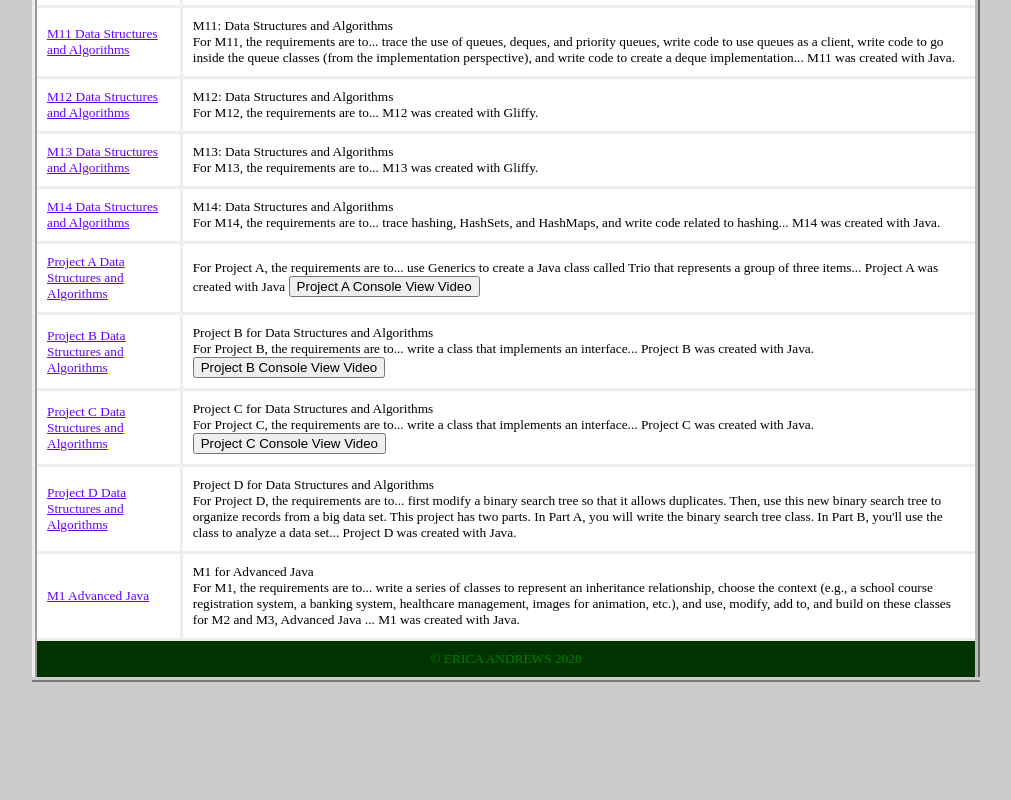
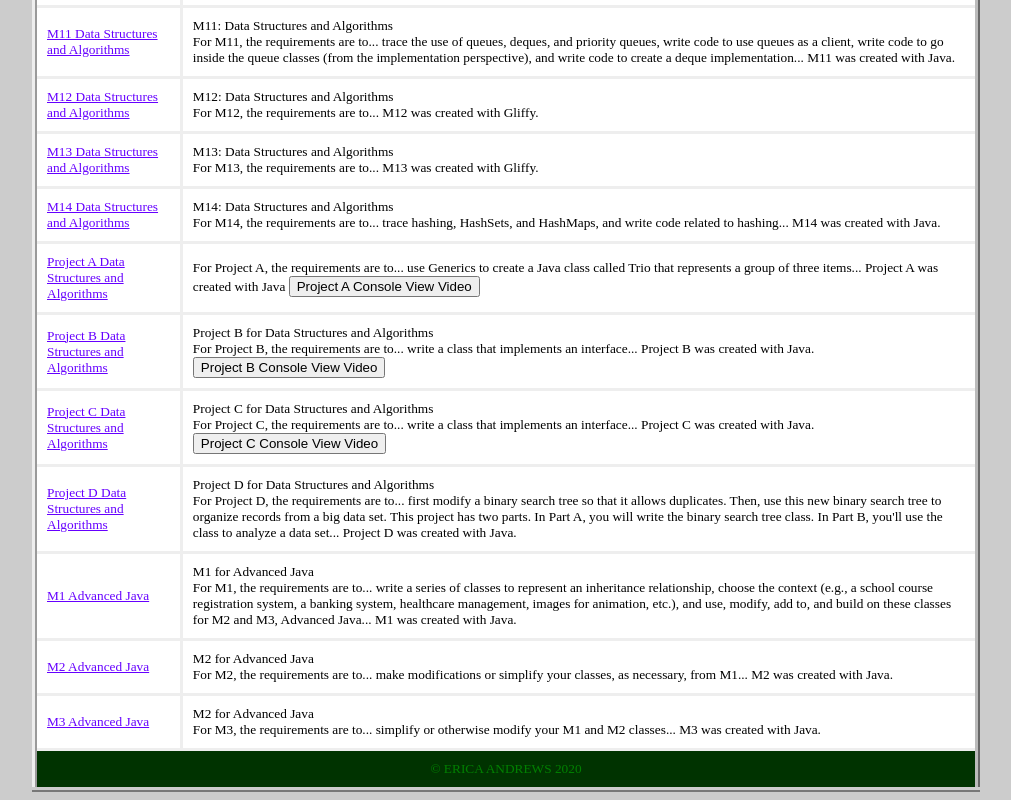
Before and after one commit to ericarandrews/ericareneeandrews.codes, a plain HTML site: page index.html in a window 1280 px wide. Shown: the part 752-1552 px from the top of the page, without its empty margins (134-1145 px from the left). Before the commit the page ends 1442 px from the top, so only its background shows below. Drawn offline with Linux system fonts and the light colour scheme.

Commit message:
Update index.html

```diff
--- a/index.html
+++ b/index.html
@@ -351,9 +351,17 @@ function offprojectc() {
 	    <tr>
                 <td colspan="1"><a href="https://github.com/ericarandrews/advancedJava/tree/master/M1AdvancedJava">M1 Advanced Java</a></td>
                 <td colspan="3">M1 for Advanced Java <br> For M1, the requirements are to... write a series of classes to represent an inheritance relationship, choose the context (e.g., a school course registration system,
-			a banking system, healthcare management, images for animation, etc.), and use, modify, add to, and build on these classes for M2 and M3, Advanced Java ... M1 was created with Java.</td>
+			a banking system, healthcare management, images for animation, etc.), and use, modify, add to, and build on these classes for M2 and M3, Advanced Java... M1 was created with Java.</td>
             </tr>
             <tr>
+                <td colspan="1"><a href="https://github.com/ericarandrews/advancedJava/tree/master/M2AdvancedJava">M2 Advanced Java</a></td>
+                <td colspan="3">M2 for Advanced Java <br> For M2, the requirements are to... make modifications or simplify your classes, as necessary, from M1... M2 was created with Java.</td>
+            </tr>
+	    <tr>
+                <td colspan="1"><a href="https://github.com/ericarandrews/advancedJava/tree/master/M3AdvancedJava">M3 Advanced Java</a></td>
+                <td colspan="3">M2 for Advanced Java <br> For M3, the requirements are to... simplify or otherwise modify your M1 and M2 classes... M3 was created with Java.</td>
+            </tr>
+	    <tr>
                 <td colspan="4" class="foot">&copy; ERICA ANDREWS 2020</td>
             </tr>
         </tbody>
```
